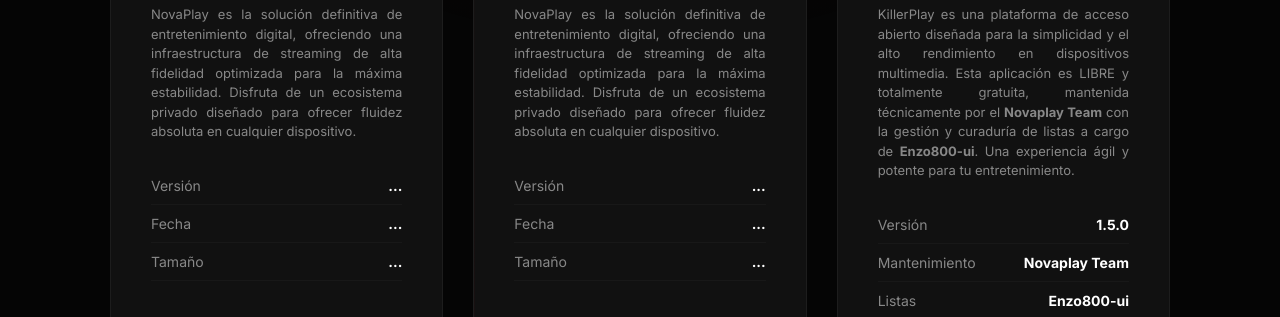
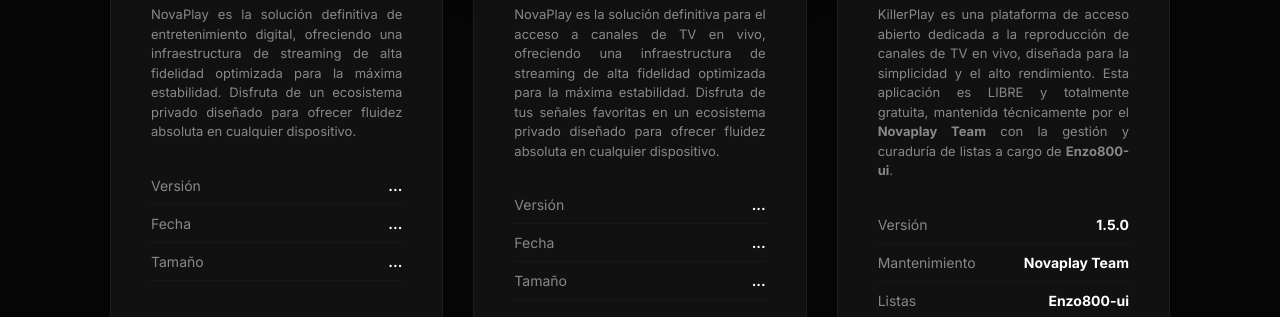
Before and after one commit to NovaplayGO/NovaApps, a plain HTML site: page index.html in a window 1280 px wide. Shown: the part 483-800 px from the top of the page. Drawn offline with Linux system fonts and the light colour scheme; no server answers.

Commit message:
Update: Adjusted descriptions to specify TV channels app

```diff
--- a/index.html
+++ b/index.html
@@ -231,7 +231,7 @@
             <div class="app-tag">Acceso Anticipado</div>
             <h2 class="app-title">NovaPlay Beta</h2>
             <p style="font-size: 13px; color: var(--text-muted); line-height: 1.5; margin-bottom: 25px; text-align: justify;">
-                NovaPlay es la solución definitiva de entretenimiento digital, ofreciendo una infraestructura de streaming de alta fidelidad optimizada para la máxima estabilidad. Disfruta de un ecosistema privado diseñado para ofrecer fluidez absoluta en cualquier dispositivo.
+                NovaPlay es la solución definitiva para el acceso a canales de TV en vivo, ofreciendo una infraestructura de streaming de alta fidelidad optimizada para la máxima estabilidad. Disfruta de tus señales favoritas en un ecosistema privado diseñado para ofrecer fluidez absoluta en cualquier dispositivo.
             </p>
             <div class="info-list">
                 <div class="info-item"><span>Versión</span> <span id="beta-v">...</span></div>
@@ -249,7 +249,7 @@
             <div class="app-tag">App Libre y Gratuita</div>
             <h2 class="app-title">KillerPlay</h2>
             <p style="font-size: 13px; color: var(--text-muted); line-height: 1.5; margin-bottom: 25px; text-align: justify;">
-                KillerPlay es una plataforma de acceso abierto diseñada para la simplicidad y el alto rendimiento en dispositivos multimedia. Esta aplicación es LIBRE y totalmente gratuita, mantenida técnicamente por el <b>Novaplay Team</b> con la gestión y curaduría de listas a cargo de <b>Enzo800-ui</b>. Una experiencia ágil y potente para tu entretenimiento.
+                KillerPlay es una plataforma de acceso abierto dedicada a la reproducción de canales de TV en vivo, diseñada para la simplicidad y el alto rendimiento. Esta aplicación es LIBRE y totalmente gratuita, mantenida técnicamente por el <b>Novaplay Team</b> con la gestión y curaduría de listas a cargo de <b>Enzo800-ui</b>.
             </p>
             <div class="info-list">
                 <div class="info-item"><span>Versión</span> <span id="killer-v">1.5.0</span></div>
```
